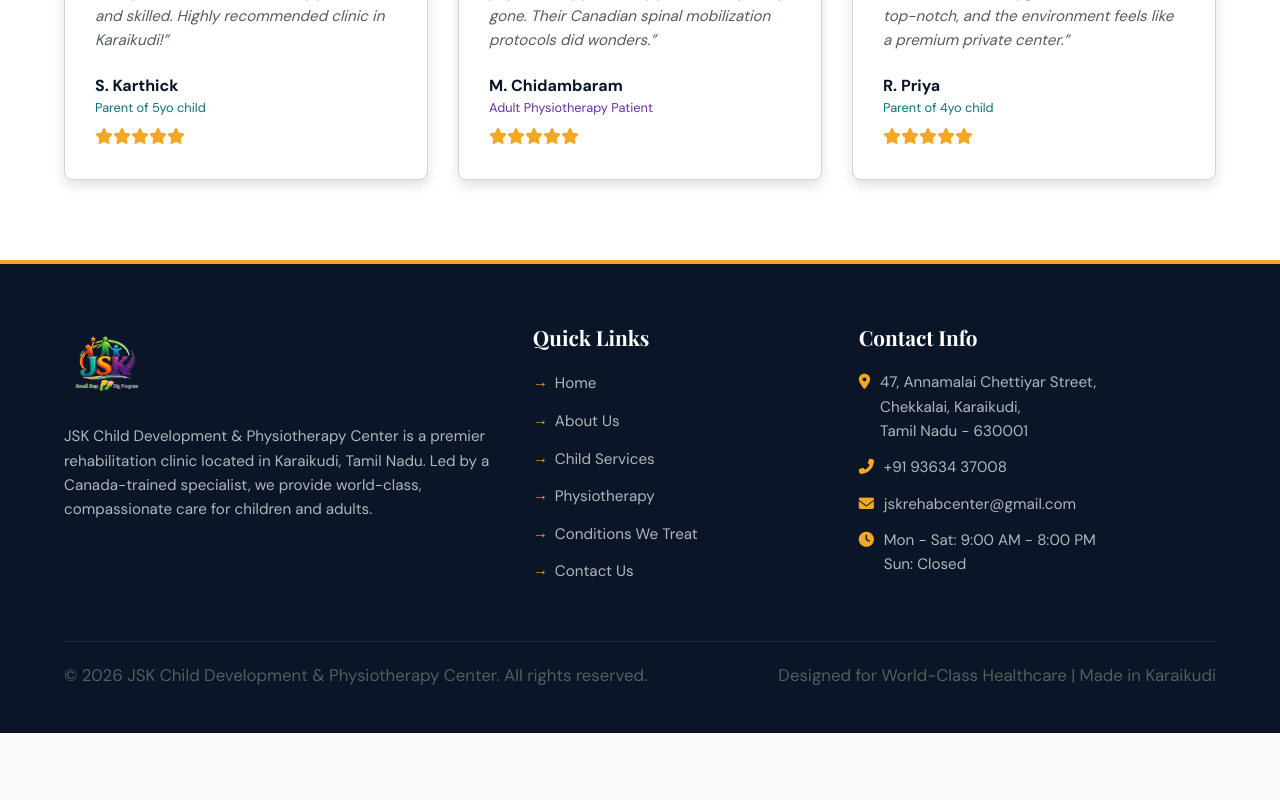
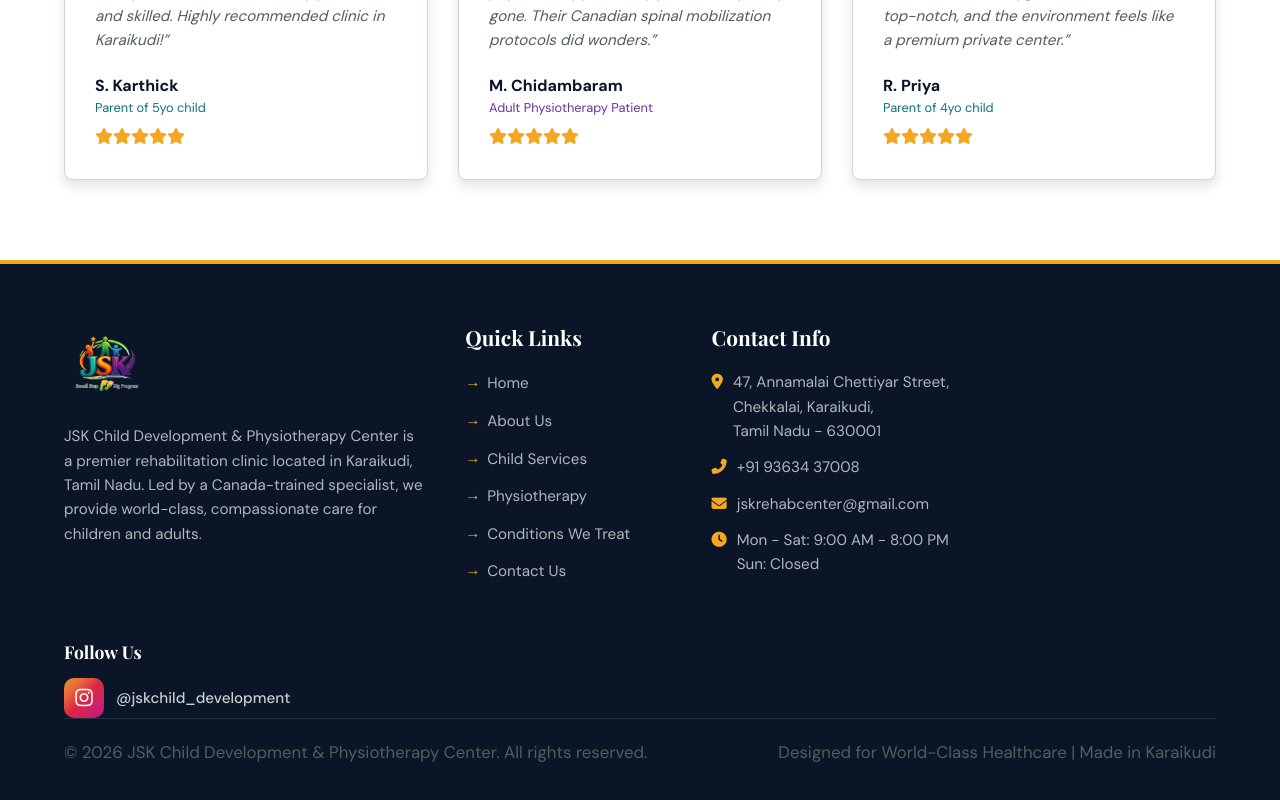
Before and after one commit to actionhoodai-dev/jsk-child-development-clinic, a Next.js app: page / in a window 1280 px wide. Shown: the part 2827-3627 px from the top of the page. Before the commit the page ends 3560 px from the top, so only its background shows below. Built offline with nearby package versions, Linux system fonts and the light colour scheme.

Commit message:
feat: add Instagram social link in footer with branded icon styling

```diff
--- a/src/app/globals.css
+++ b/src/app/globals.css
@@ -945,7 +945,7 @@ header.scrolled .logo-img {
 
 .footer-grid {
   display: grid;
-  grid-template-columns: 1.2fr 0.8fr 1fr;
+  grid-template-columns: 1.4fr 0.8fr 1fr 0.8fr;
   gap: 40px;
   margin-bottom: 45px;
 }
@@ -1011,6 +1011,58 @@ header.scrolled .logo-img {
 .footer-contact i {
   color: var(--accent-orange);
   margin-top: 4px;
+}
+.footer-social {
+  margin-top: 10px;
+}
+
+.footer-social h3 {
+  color: #ffffff;
+  font-size: 1.1rem;
+  margin-bottom: 15px;
+}
+
+.footer-social-icons {
+  display: flex;
+  flex-direction: column;
+  gap: 12px;
+}
+
+.footer-social-link {
+  display: inline-flex;
+  align-items: center;
+  gap: 12px;
+  color: rgba(250, 250, 248, 0.8);
+  text-decoration: none;
+  font-size: 0.95rem;
+  transition: color 0.25s ease, transform 0.25s ease;
+}
+
+.footer-social-link:hover {
+  color: #ffffff;
+  transform: translateX(4px);
+}
+
+.footer-social-link i {
+  width: 40px;
+  height: 40px;
+  border-radius: 10px;
+  display: flex;
+  align-items: center;
+  justify-content: center;
+  font-size: 1.25rem;
+  color: #ffffff;
+  background: linear-gradient(135deg, #f09433, #e6683c, #dc2743, #cc2366, #bc1888);
+  transition: transform 0.25s ease, box-shadow 0.25s ease;
+}
+
+.footer-social-link:hover i {
+  transform: scale(1.1);
+  box-shadow: 0 4px 15px rgba(225, 48, 108, 0.4);
+}
+
+.footer-social-link span {
+  font-weight: 500;
 }
 
 .footer-bottom {
--- a/src/components/Footer.tsx
+++ b/src/components/Footer.tsx
@@ -79,6 +79,23 @@ export default function Footer() {
           </div>
         </div>
 
+        {/* Social Media Links */}
+        <div className="footer-social">
+          <h3>Follow Us</h3>
+          <div className="footer-social-icons">
+            <a
+              href="https://www.instagram.com/jskchild_development/"
+              target="_blank"
+              rel="noopener noreferrer"
+              className="footer-social-link"
+              aria-label="Follow us on Instagram"
+            >
+              <i className="fab fa-instagram"></i>
+              <span>@jskchild_development</span>
+            </a>
+          </div>
+        </div>
+
         {/* Footer Bottom copyright banner */}
         <div className="footer-bottom">
           <p>&copy; {currentYear} JSK Child Development & Physiotherapy Center. All rights reserved.</p>
```
